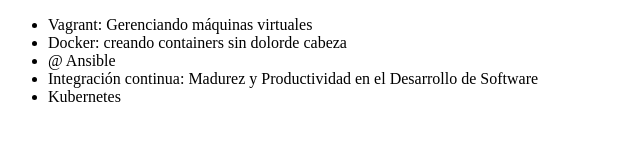
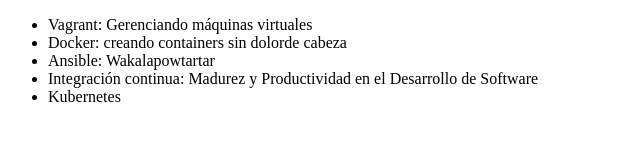
Before and after one commit to GusFunes/background-generator, a plain HTML site: page index.html in a window 1280 px wide. Shown: the whole page, without its empty margins (0-640 px from the left). Drawn offline with Linux system fonts and the light colour scheme.

Commit message:
changing title

```diff
--- a/index.html
+++ b/index.html
@@ -10,7 +10,7 @@
     <ul>
         <li> Vagrant: Gerenciando máquinas virtuales </li>
         <li> Docker: creando containers sin dolorde cabeza </li>
-        <li>@ Ansible </li>
+        <li> Ansible: Wakalapowtartar </li>
         <li> Integración continua: Madurez y Productividad en el Desarrollo de Software</li>
         <li>Kubernetes</li>
     </ul>
```
